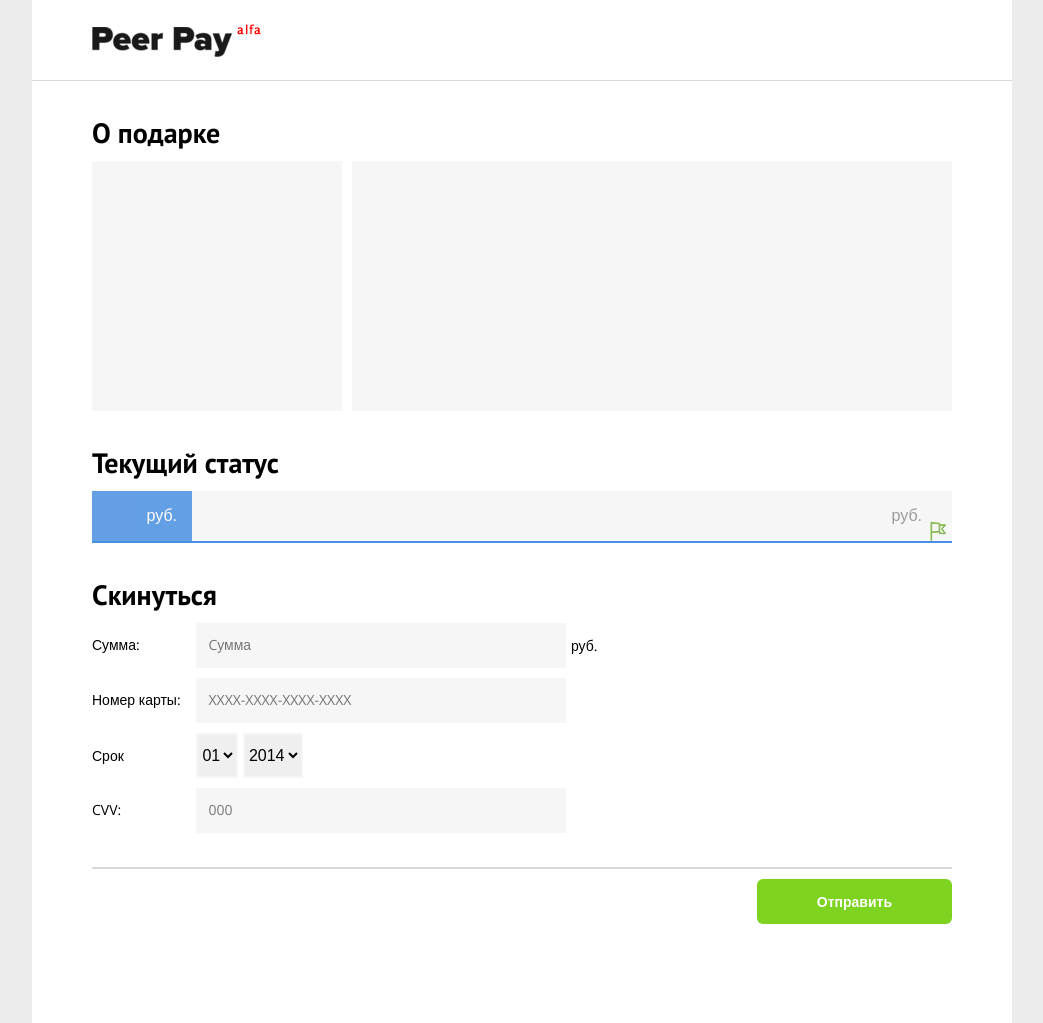
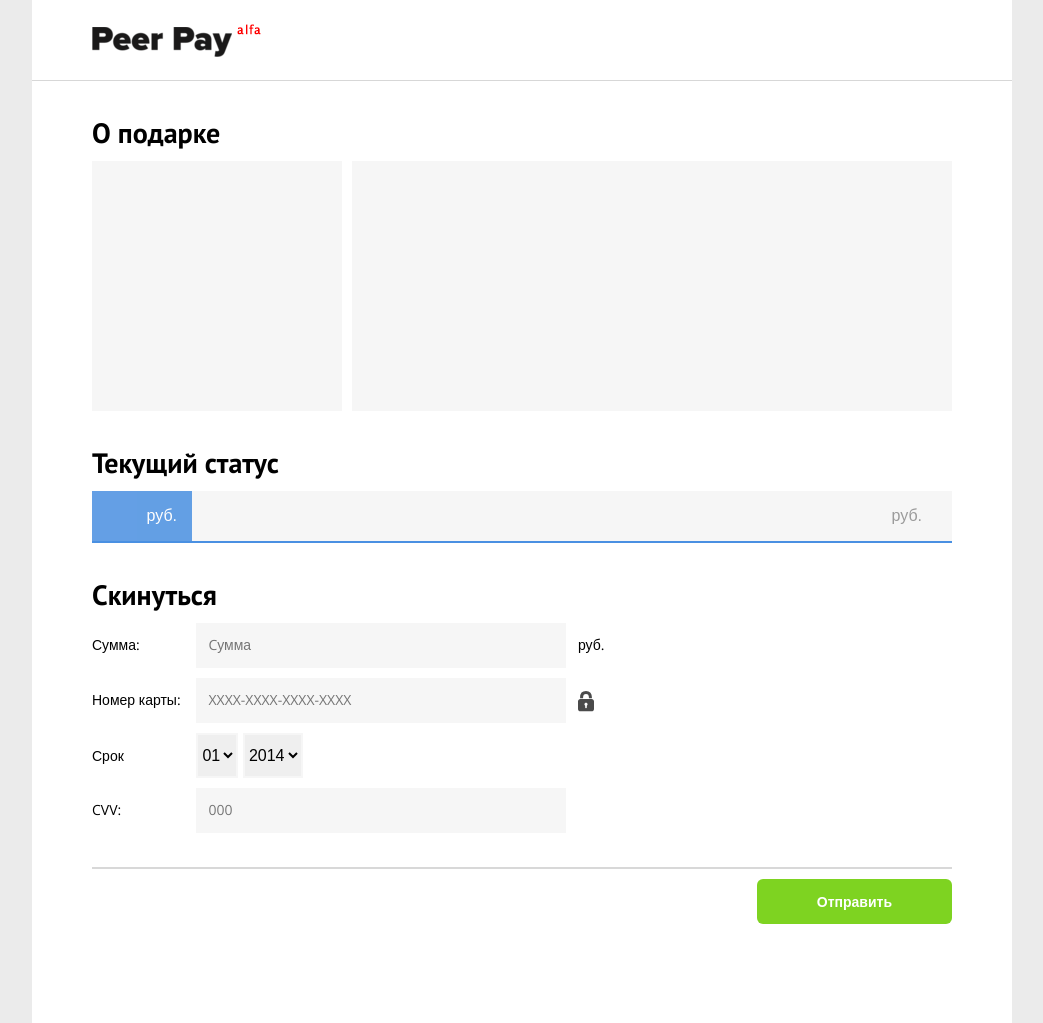
Before and after one commit to octoberry/qiwihack, a Flask app: template templates/event.html in a window 1280 px wide. Shown: the top 1023 px of the page, without its empty margins (118-1161 px from the left). Run offline with Flask 2, Linux system fonts and the light colour scheme; the template is opened without the code that fills it, so the values that code supplies are empty; some libraries are stand-ins or nearby versions.

Commit message:
Update static

```diff
--- a/static/js/pages/event.js
+++ b/static/js/pages/event.js
@@ -32,7 +32,6 @@ function attemptTransfer($form) {
         data = form_data($form),
         $errorContainer = $('#form-errors', $form);
 
-
     //TODO add object with errors from backend
     // example response json with error
     var mockObjectWithErrors = {
@@ -62,6 +61,7 @@ function attemptTransfer($form) {
 
             console.log(response);
             if (response.error) {
+
                 app.formValidate(mockObjectWithErrors, $errorContainer);
 
             } else {
--- a/static/styles/main.css
+++ b/static/styles/main.css
@@ -229,6 +229,7 @@ th {
   font-size: 14px;
   color: #000;
   line-height: 142%;
+  padding-left: 7px;
 }
 .input-item__text {
   border: 2px solid #f6f6f6;
@@ -577,5 +578,8 @@ body {
   fill: #4a90e2;
   position: absolute;
   bottom: 0;
-  right: 5px;
+  right: 5;
 }
+.donate-page .security-icon {
+  vertical-align: middle;
+}
--- a/static/styles/main.styl
+++ b/static/styles/main.styl
@@ -51,6 +51,7 @@
 		font-size 14px
 		color #000
 		line-height 142%
+		padding-left 7px
 
 	&__text
 		border 2px solid #F6F6F6
@@ -319,4 +320,7 @@ body
 				fill #4A90E2
 				position absolute
 				bottom 0
-				right 5px
+				right 5
+
+	.security-icon
+		vertical-align middle
--- a/templates/event.html
+++ b/templates/event.html
@@ -23,10 +23,7 @@
 	<div class="spacer--small"></div>
 	<div class="donate-progressbar">
 		<div class="donate-progressbar__value">{{ event.income }} руб.</div>
-		<div class="donate-progressbar__goal">
-			<img src="/static/images/finish-icon.svg" class="donate-progressbar__goal-icon">
-			{{ event.amount }} руб.
-		</div>
+		<div class="donate-progressbar__goal">{{ event.amount }} руб.</div>
 	</div>
 	<div class="spacer--big"></div>
 {% if status == 'ok' %}
@@ -54,6 +51,9 @@
 		<div class="input-item">
 			<label class="input-item__label" for="card_source">Номер карты:</label>
 			<input class="input-item__text" id="card_source" name="card_source" placeholder="XXXX-XXXX-XXXX-XXXX" type="text" value="">
+			<span class="input-item__hint ">
+				<img class="security-icon" src="/static/images/secure_icon.svg">
+			</span>
 			<span class="input-item__error"></span>
 		</div>
 		<div class="spacer--small"></div>
--- a/templates/index.html
+++ b/templates/index.html
@@ -2,8 +2,9 @@
 <title>PeerPay</title>
 <head>
 	<meta charset="utf"/>
+	{% block metatags %}{% endblock %}
 	<link rel="stylesheet" href="/static/styles/main.css"/>
-	{% block metatags %}{% endblock %}
+	{% block styles %}{% endblock %}
 </head>
 <body>
 
--- a/templates/success.html
+++ b/templates/success.html
@@ -19,7 +19,7 @@
 	<div class="spacer spacer--small"></div>
 	<hr class="split-line"/>
 	<div class="spacer spacer--small"></div>
-	<a href="/new" class="float-right">Собрать на новый подарок</a>
+	<a href="/" class="float-right">Собрать на новый подарок</a>
 </div>
 <script>
 	// remove image url from localStorage
```
Also changed, not shown: static/images/secure_icon.svg (added).
